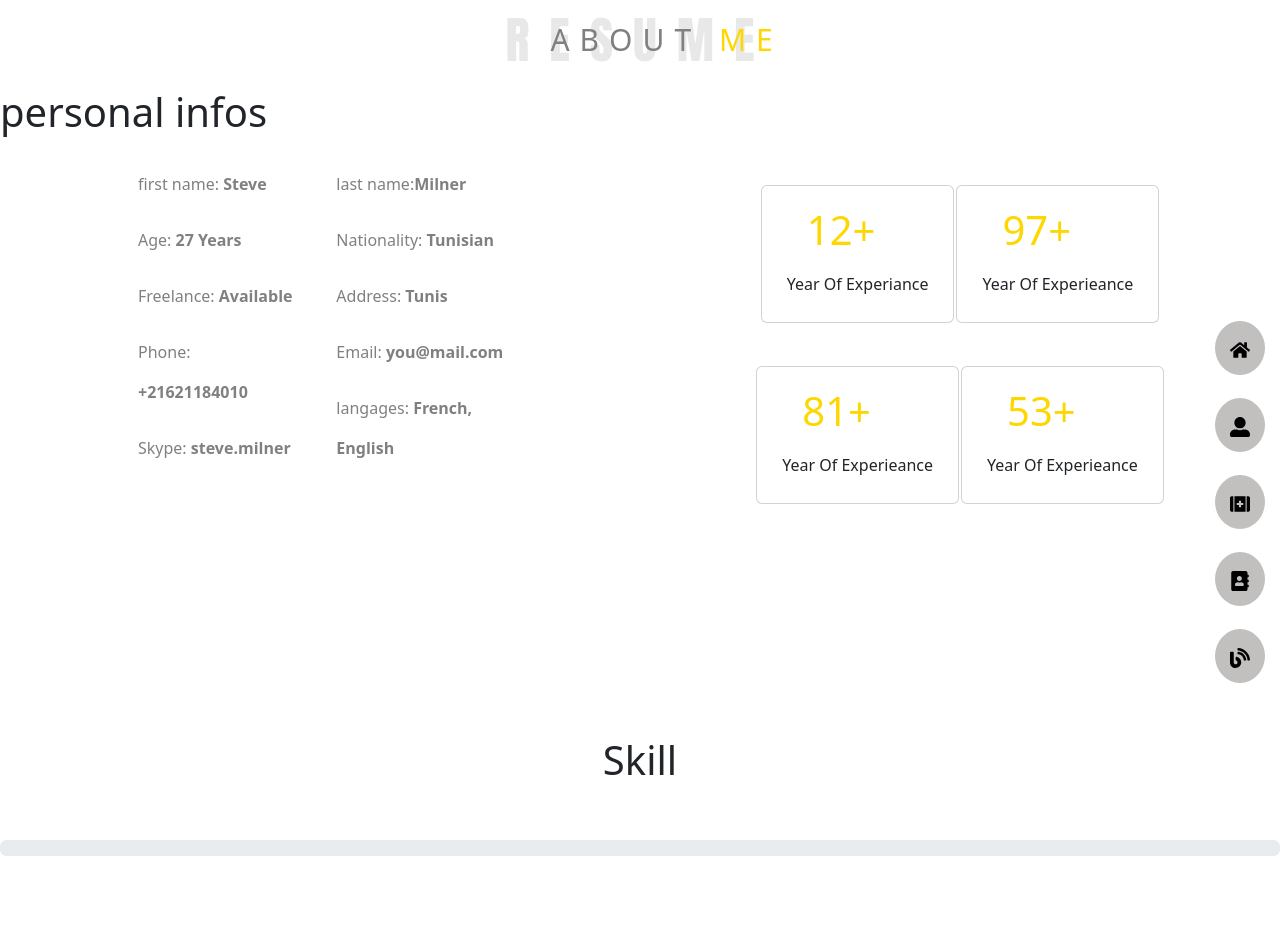
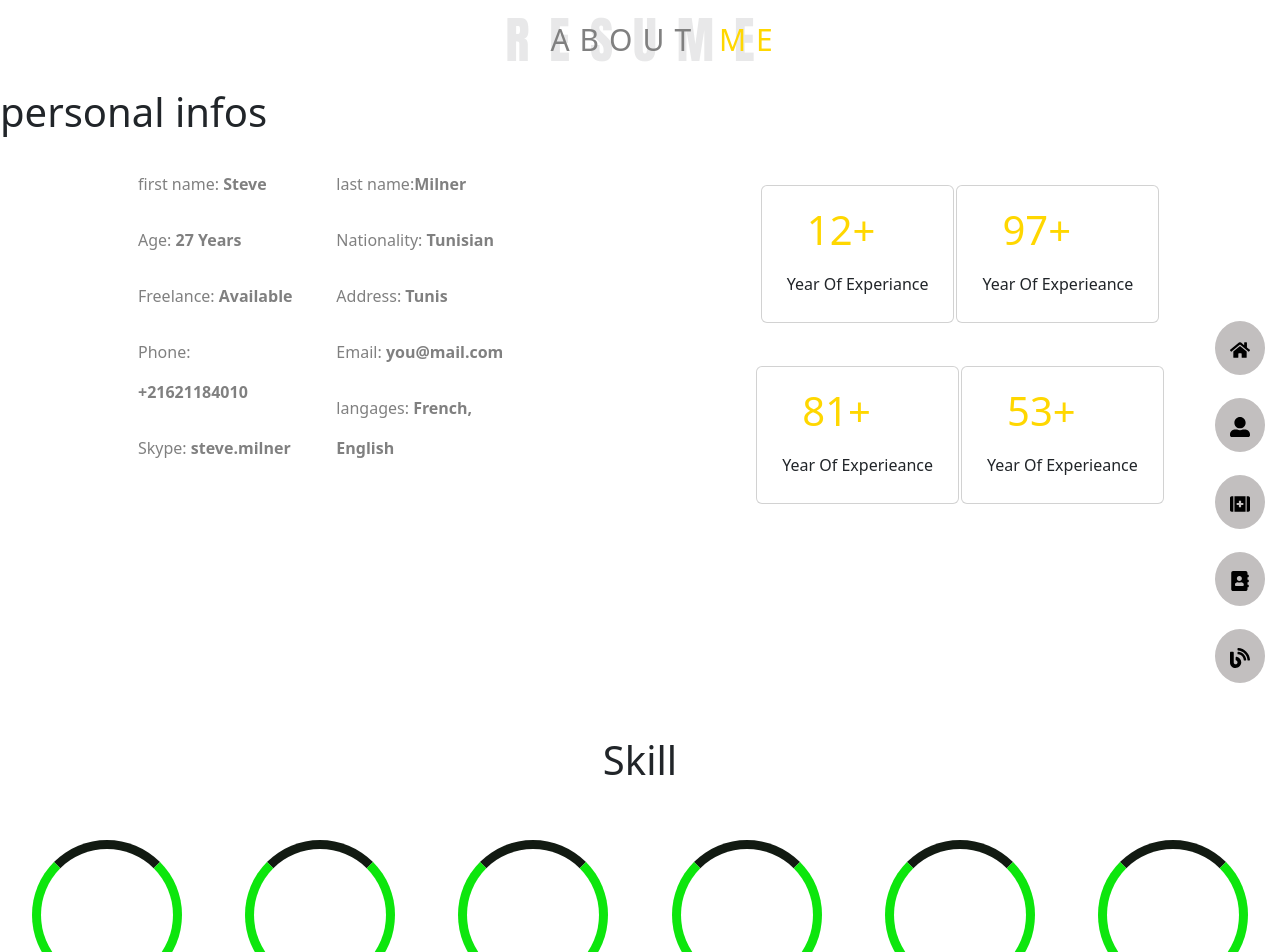
Before and after one commit to MShakir7852/Portfolio-website, a React (Create React App) app: page /about in a window 1280 px wide. Shown: the top 952 px of the page. Before the commit the page ends 856 px from the top, so only its background shows below. Built offline with nearby package versions, Linux system fonts and the light colour scheme.

Commit message:
Deploying new version

```diff
--- a/src/Home.css
+++ b/src/Home.css
@@ -279,10 +279,20 @@ color: grey;
 }
 .skills{
     transform: rotate(360deg);
+    display: flex;
+    justify-content: space-around;
+    align-items: center;
+    flex-wrap: wrap;
 
 }
-.progress{
-    transform: rotate(360deg);
-    width: 40px;
-    height: 30px;
+
+.border123{
+    border: 9px solid rgb(18, 26, 18);
+    border-left: 9px solid rgb(13, 230, 13);
+    border-bottom: 9px solid rgb(13, 230, 13);
+    border-right: 9px solid rgb(13, 230, 13);
+    width: 150px;
+    height: 150px;
+    border-radius: 50%;
+
 }
--- a/src/Media/About.jsx
+++ b/src/Media/About.jsx
@@ -1,6 +1,7 @@
 import React from 'react';
 
 export default function About() {
+    const Skill=[]
     return (
         <div>
             <div className='Heading-Text'>
@@ -52,10 +53,13 @@ export default function About() {
                 <h1 className='text-center p-5'>Skill</h1>
             </div>
             <div className="skills w-100">
-                <div class="progress w-100">
-
-                </div>
+                 <div className='border123'></div>
+                 <div className='border123'></div>
+                 <div className='border123'></div>
+                 <div className='border123'></div>
+                 <div className='border123'></div>
+                 <div className='border123'></div>
             </div>
-        </div>
+        </div >
     );
 }
```
